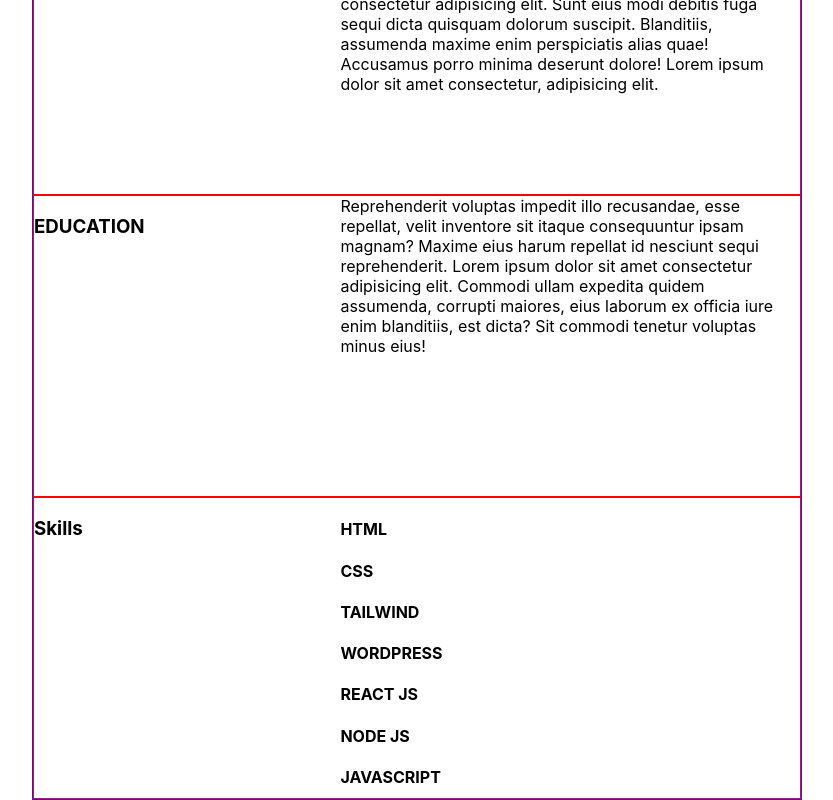
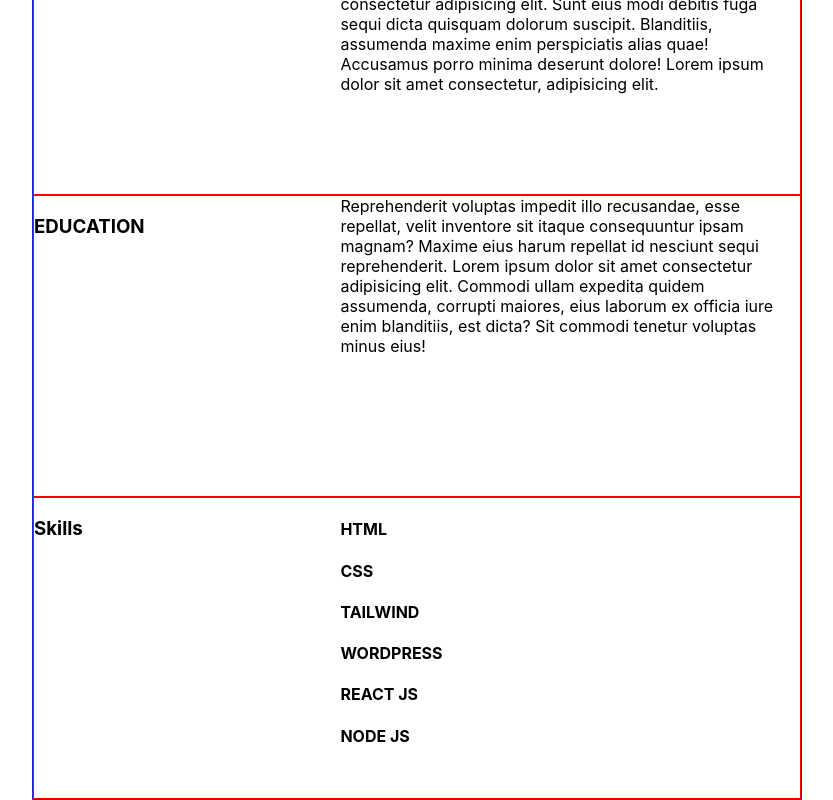
Before and after one commit to Muelji/myportfoliowebsite, a React (Create React App) app: page / in a window 1280 px wide. Shown: the part 1708-2508 px from the top of the page, without its empty margins (223-1056 px from the left). Built offline with nearby package versions, Linux system fonts and the light colour scheme.

Commit message:
working on the career component

```diff
--- a/src/Components/Career.jsx
+++ b/src/Components/Career.jsx
@@ -28,8 +28,6 @@ function Career() {
                <h4>WORDPRESS</h4>
                <h4>REACT JS</h4>
                <h4>NODE JS</h4>
-               <h4>JAVASCRIPT</h4>
-               <h4></h4>
                </div>
 
            </div>
```
